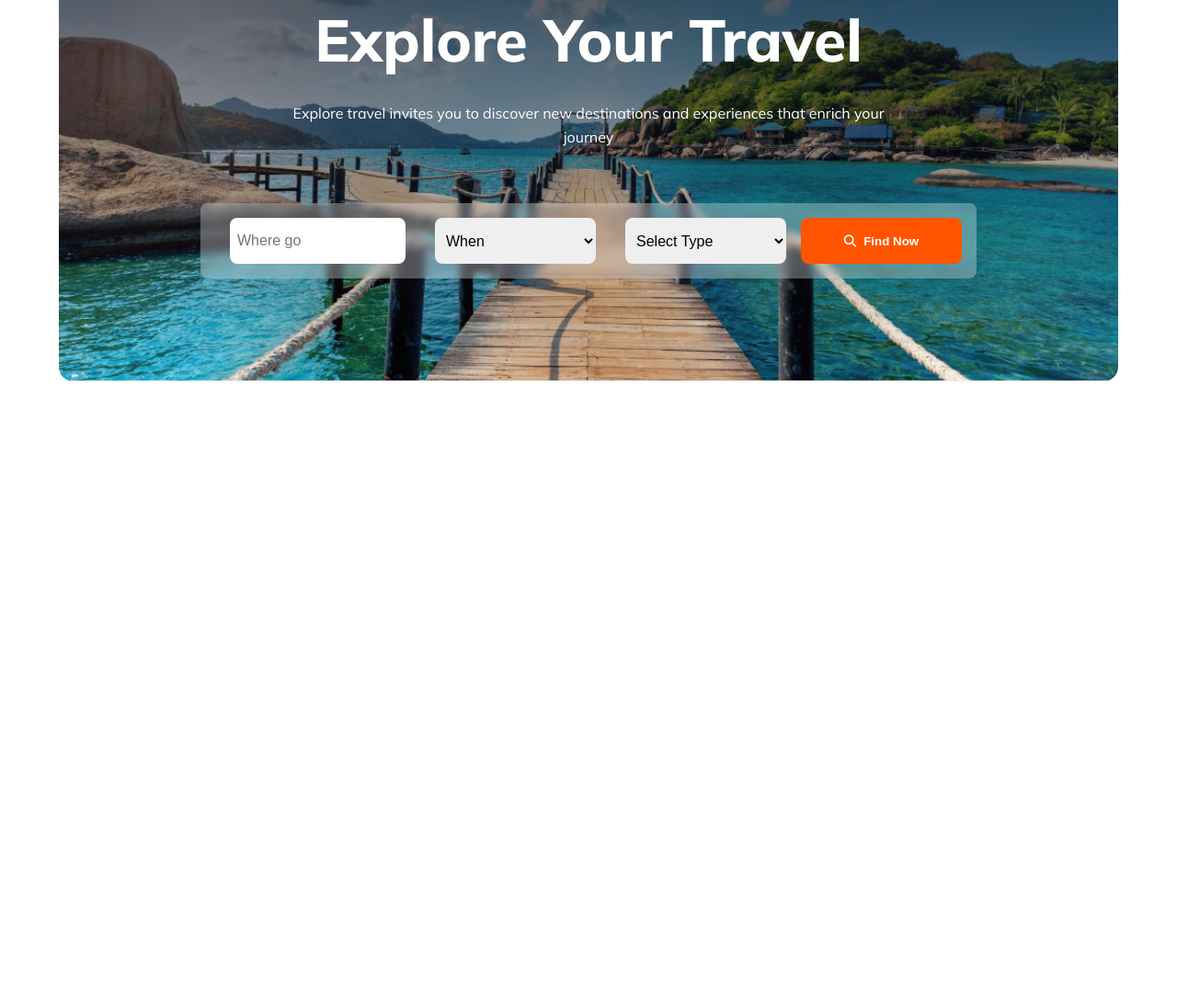
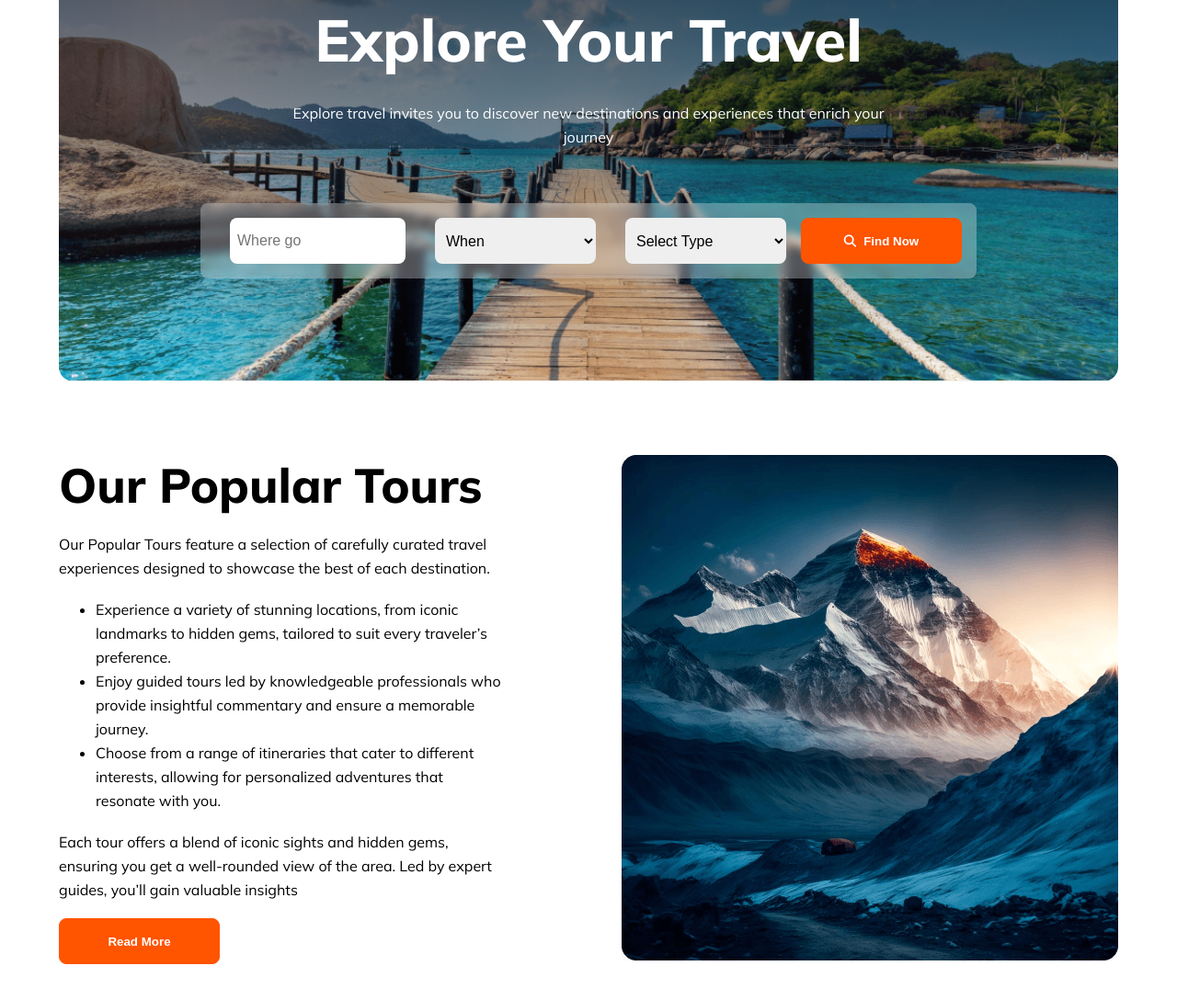
Before and after one commit to rounokjahan1/hero-travel-responsive, a plain HTML site: page index.html in a window 1280 px wide. Shown: the part 334-1422 px from the top of the page at 92% size. Before the commit the page ends 829 px from the top, so only its background shows below. Drawn offline with Linux system fonts and the light colour scheme.

Commit message:
popular section added

```diff
--- a/index.html
+++ b/index.html
@@ -38,5 +38,22 @@
 
     </div>
   </section>
+  <!-- popular section -->
+   <section class="container popular-section">
+    <div class="popular-text-content">
+      <h3>Our Popular Tours</h3>
+      <p>Our Popular Tours feature a selection of carefully curated travel experiences designed to showcase the best of each destination.</p>
+      <ul>
+        <li>Experience a variety of stunning locations, from iconic landmarks to hidden gems, tailored to suit every traveler’s preference.</li>
+        <li> Enjoy guided tours led by knowledgeable professionals who provide insightful commentary and ensure a memorable journey.</li>
+        <li>Choose from a range of itineraries that cater to different interests, allowing for personalized adventures that resonate with you.</li>
+      </ul>
+      <p>Each tour offers a blend of iconic sights and hidden gems, ensuring you get a well-rounded view of the area. Led by expert guides, you’ll gain valuable insights </p>
+      <button class="primary-btn">Read More</button>
+    </div>
+    <div class="popular-image">
+      <img src="Images/Rectangle-4.png" alt="">
+    </div>
+   </section>
 </body>
 </html>
--- a/style/style.css
+++ b/style/style.css
@@ -132,3 +132,23 @@ select{
   padding: 0.7rem 1.2rem;
   border: 1px solid  rgb(255, 84, 0);
 }
+/* popular section style */
+.popular-section{
+  display: grid;
+  grid-template-columns: 1fr 1fr;
+  gap: 8rem;
+
+}
+.popular-text-content{
+  display: flex;
+  flex-direction: column;
+  row-gap: 1rem;
+  justify-content: space-between;
+}
+.popular-text-content p,
+.popular-text-content li
+{
+  font-size: 16px;
+  line-height: 26px;
+
+}
```
